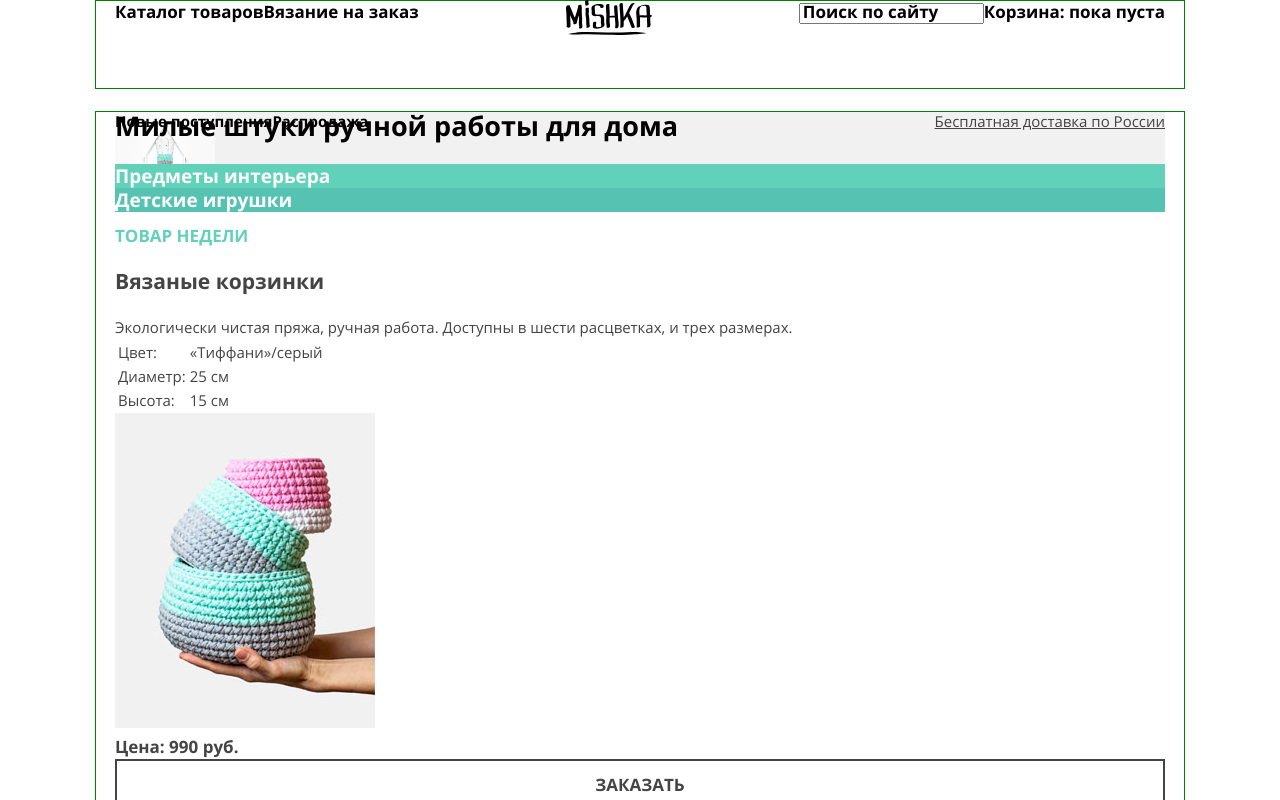
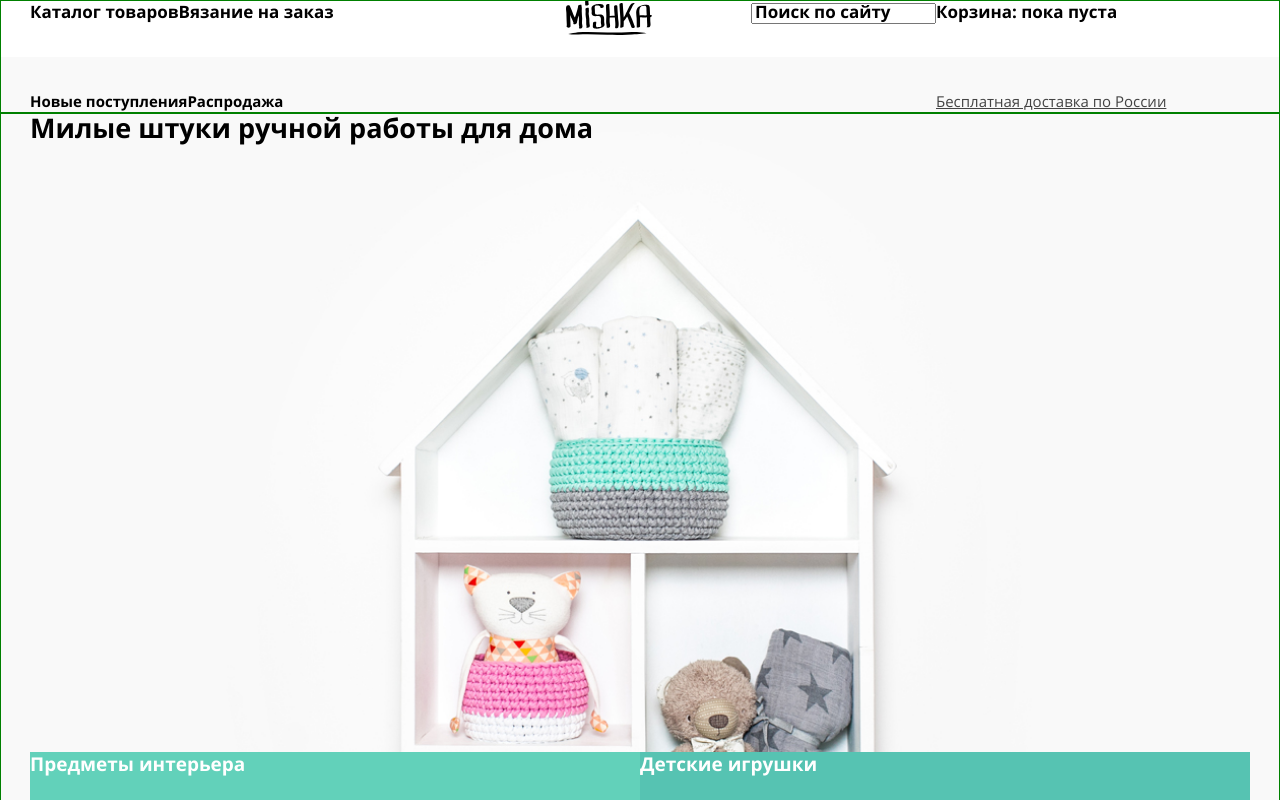
Before and after one commit to Igor-Belov/920149-mishka-20, a plain HTML site: page source/index.html in a window 1280 px wide. Shown: the top 800 px of the page. Drawn offline with nearby package versions, Linux system fonts and the light colour scheme; files that its build step writes are made by us from their sources.

Commit message:
сделал сетку шапки и второго блока без учета фонов

```diff
--- a/source/index.html
+++ b/source/index.html
@@ -9,8 +9,8 @@
 
 <body class="page__body">
   <header class="page-header">
-    <div class="page-header__wrapper wrapper">
-      <nav class="page-header__navigation main-navigation">
+    <div class="wrapper">
+      <nav class="main-navigation page-header__navigation">
         <a class="main-navigation__logo">
           <svg width="86" height="35" viewBox="0 0 86 35" fill="none" xmlns="http://www.w3.org/2000/svg"
             aria-label="Логотип магазина">
@@ -40,11 +40,11 @@
               fill="black" />
           </svg>
         </a>
-        <button class="main-navigation__toggle button-toggle-nav js-button-toggle-nav" type="button"
+        <button class="button-toggle-nav main-navigation__toggle js-button-toggle-nav" type="button"
           aria-label="открыть/закрыть меню навигации">
           <span class="button-toggle-nav__img button-toggle-nav__img--open"></span>
         </button>
-        <ul class="main-navigation__list-site site-list">
+        <ul class="site-list main-navigation__list-site">
           <li class="site-list__item">
             <a class="site-list__link" href="catalog.html">Каталог товаров</a>
           </li>
@@ -52,7 +52,8 @@
             <a class="site-list__link" href="form.html">Вязание на&nbsp;заказ</a>
           </li>
         </ul>
-        <ul class="main-navigation__list-promo promo-list">
+        <div class="main-navigation__list-promo">
+          <ul class="promo-list">
             <li class="promo-list__item">
               <a class="promo-list__link" href="#">Новые поступления</a>
             </li>
@@ -60,15 +61,15 @@
               <a class="promo-list__link" href="#">Распродажа</a>
             </li>
           </ul>
+        </div>
         <a class="main-navigation__delivery" href="#">Бесплатная доставка по&nbsp;России</a>
-        <div class="main-navigation__right-side">
-          <form class="main-navigation__search search" action="https://echo.htmlacademy.ru/" method="get">
+        <form class="search main-navigation__search" action="https://echo.htmlacademy.ru/" method="get">
           <label class="search__label">
             <input class="search__input" type="search" name="search" placeholder="Поиск по сайту">
             <span class="search__img"></span>
           </label>
         </form>
-          <a class="main-navigation__cart cart" href="#">
+        <a class="cart main-navigation__cart" href="#">
           <span class="cart__img"></span>
           Корзина:
           <span class="cart__info">пока пуста</span>
@@ -80,16 +81,16 @@
   <main class="page-main">
     <div class="wrapper">
       <h1 class="visually-hidden">Разрешите представиться-магазин вязанных вещей «Мишка»!</h1>
-      <section class="page-main__navigation navigation-products">
+      <section class="navigation-products page-main__navigation">
         <h2 class="navigation-products__title">Милые штуки ручной работы для&nbsp;дома</h2>
         <ul class="navigation-products__list">
-          <li class="navigation-products__item product-button">
+          <li class="product-button navigation-products__item">
             <a class="product-button__link" href="#">
               <span class="product-button__text">Предметы интерьера</span>
               <span class="product-button__img product-button__img--toy"></span>
             </a>
           </li>
-          <li class="navigation-products__item product-button product-button--style--dark">
+          <li class="product-button navigation-products__item product-button--style--dark">
             <a class="product-button__link" href="#">
               <span class="product-button__text">Детские игрушки</span>
               <span class="product-button__img product-button__img--toy"></span>
@@ -100,7 +101,7 @@
 
       <section class="product-of-week">
         <h2 class="product-of-week__title">Товар недели</h2>
-        <article class="product-of-week__article product-card">
+        <article class="product-card product-of-week__article">
           <h3 class="product-card__title">Вязаные корзинки</h3>
           <div class="product-card__description">Экологически чистая пряжа, ручная работа. Доступны в&nbsp;шести
             расцветках, и&nbsp;трех размерах.</div>
@@ -123,7 +124,7 @@
           <div class="product-card__price-block">Цена:
             <span class="price-block__price">990</span>&nbsp;руб.
           </div>
-          <a class="product-card__button button">
+          <a class="button product-card__button">
             <span class="button__text">Заказать</span>
           </a>
         </article>
@@ -133,27 +134,27 @@
       <section class="about-us">
         <h2 class="about-us__title">Коротко о&nbsp;нас:</h2>
         <ul class="about-us__list">
-          <li class="about-us__item about-us-fact">
+          <li class="about-us-fact about-us__item">
             <span class="about-us-fact__img"></span>
             <span class="about-us-fact__text">Экологически чистые материалы</span>
           </li>
-          <li class="about-us__item about-us-fact">
+          <li class="about-us-fact about-us__item">
             <span class="about-us-fact__img"></span>
             <span class="about-us-fact__text">Скандинавский стиль по&nbsp;российской цене</span>
           </li>
-          <li class="about-us__item about-us-fact">
+          <li class="about-us-fact about-us__item">
             <span class="about-us-fact__img"></span>
             <span class="about-us-fact__text">Увеличивает лайки на&nbsp;фотографиях</span>
           </li>
-          <li class="about-us__item about-us-fact">
+          <li class="about-us-fact about-us__item">
             <span class="about-us-fact__img"></span>
             <span class="about-us-fact__text">Связано вручную с&nbsp;любовью и&nbsp;умилением</span>
           </li>
-          <li class="about-us__item about-us-fact">
+          <li class="about-us-fact about-us__item">
             <span class="about-us-fact__img"></span>
             <span class="about-us-fact__text">Поддержка отечественного производителя</span>
           </li>
-          <li class="about-us__item about-us-fact">
+          <li class="about-us-fact about-us__item">
             <span class="about-us-fact__img"></span>
             <span class="about-us-fact__text">Поставляется в&nbsp;подарочной упаковке</span>
           </li>
@@ -162,7 +163,7 @@
 
       <section class="reviews">
         <h2 class="reviews__title">Отзывы</h2>
-        <div class="reviews__wrapper slider">
+        <div class="slider reviews__wrapper">
           <ul class="reviews__list slider__list">
             <li class="reviews__item slider__item">
               <blockquote class="reviews__article">
@@ -222,7 +223,7 @@
         <div class="contact__map">
           <span class="visually-hidden">Карта с&nbsp;адрессом ул.&nbsp;Большая&nbsp;Конюшенная, д.&nbsp;19/8</span>
         </div>
-        <a class="contact__button button" href="#">
+        <a class="button contact__button" href="#">
           <span class="button__text">Напишите нам</span>
         </a>
       </section>
@@ -231,7 +232,7 @@
 
   <footer class="page-footer">
     <div class="wrapper">
-      <div class="page-footer__socials socials">
+      <div class="socials page-footer__socials">
         <ul class="socials__list">
           <li class="socials__item">
             <a class="socials__link socials__link--instagram" href="https://vk.com/htmlacademy"
@@ -265,7 +266,7 @@
           </li>
         </ul>
       </div>
-      <div class="page-footer__copyright copyright">
+      <div class="copyright page-footer__copyright">
         <b class="copyright__text">Разработано:</b>
         <a class="copyright__link" href="https://htmlacademy.ru/intensive/adaptive" aria-label="HTML Academy">
           <svg width="27" height="35" viewBox="0 0 27 35" fill="none" xmlns="http://www.w3.org/2000/svg">
--- a/source/sass/blocks/main-navigation.scss
+++ b/source/sass/blocks/main-navigation.scss
@@ -1,26 +1,36 @@
 .main-navigation {
-  position: relative;
-  display: flex;
-  flex-direction: column;
 
   @media (min-width: $size-tablet) {
-    flex-direction: row;
-    justify-content: space-between;
+    display: grid;
+    grid-template-columns: min-content 1fr min-content min-content;
+    grid-template-rows: min-content min-content;
+  }
+
+  @media (min-width: $size-desktop) {
+    display: grid;
+    grid-template-columns: calc(50% - 149px / 2) 1fr min-content min-content;
+    grid-template-rows: min-content min-content;
   }
 }
 
+
+
 .main-navigation__logo {
-  align-self: center;
-  justify-self: center;
-  min-height: 79px;
+  width: 86px;
+  height: 79px;
 
   @media (min-width: $size-tablet) {
-    min-height: 89px;
+    width: 113px;
+    height: 89px;
+    grid-column: 1/2;
+    grid-row: 1/2;
   }
 
-  @media (min-width: $size-decktop) {
-    min-height: 89px;
-    order: 1;
+  @media (min-width: $size-desktop) {
+    width: 149px;
+    height: 89px;
+    grid-column: 2/3;
+    grid-row: 1/2;
   }
 }
 
@@ -33,41 +43,57 @@
 }
 
 .main-navigation__list-site {
-  @media (min-width: $size-tablet) and (max-width: $size-decktop) {
-    position: absolute;
-    left: 0;
-    top: calc(100% + 20px);
+  @media (min-width: $size-tablet) {
+    grid-column: 1/-2;
+    grid-row: 2/3;
+  }
+
+  @media (min-width: $size-desktop) {
+    grid-column: 1/2;
+    grid-row: 1/2;
   }
 }
 
 .main-navigation__list-promo {
-  position: absolute;
-  left: 0;
-  top: calc(100% + 20px);
+  grid-column: 1/-2;
+  grid-row: 2/3;
 
-  @media (max-width: $size-decktop) {
+  @media (max-width: $size-desktop - 1) {
     display: none;
   }
 }
 
 .main-navigation__delivery {
-  position: absolute;
-  right: 0;
-  top: calc(100% + 20px);
+  grid-column: -1/-2;
+  grid-row: 2/3;
 
   @include font(normal, 15px, 24px, $text-main);
 
-  @media (max-width: $size-tablet) {
+  @media (max-width: $size-mobile-only) {
     display: none;
   }
 }
 
-.main-navigation__right-side {
-  @media (min-width: $size-decktop) {
-    order: 2;
-  }
+.main-navigation__search {
+  grid-column: -2/-3;
+  grid-row: 1/2;
+}
 
-  @media (min-width: $size-tablet) {
-    display: flex;
-  }
+.main-navigation__cart {
+  grid-column: -1/-2;
+  grid-row: 1/2;
+  min-width: 314px;
+  max-width: 500px;
+
+&::before {
+  position: absolute;
+  top: 0;
+  left: 0;
+  display: block;
+  height: 50%;
+  width: 100%;
+  content: "";
+  background-color: $background-first;
+  z-index: -1;
 }
+}
--- a/source/sass/blocks/navigation-products.scss
+++ b/source/sass/blocks/navigation-products.scss
@@ -1,11 +1,43 @@
 .navigation-products {
-  background-color: $background-second;
+  display: flex;
+  flex-direction: column;
+  background-color: $background-main-image;
   background-image: url("../img/hero-mobile@1x.jpg");
-  background-size: 100px 100px;
+  background-size: auto 100%;
   background-repeat: no-repeat;
-  background-position: 0 0;
+  background-position: center 0;
+  min-height: 489px;
+
+  @media(min-width: $size-tablet) {
+    min-height: 758px;
+    background-image: url("../img/hero-tablet@1x.jpg");
+  }
+
+  @media(min-width: $size-desktop) {
+    min-height: 758px;
+    background-image: url("../img/hero-desktop@1x.jpg");
+  }
 }
 
 .navigation-products__title {
+  margin: 0;
   @include font(bold, 27px, 30px, $text-first);
 }
+
+.navigation-products__list {
+  @include list-reset;
+  margin-top: auto;
+
+  @media(min-width: $size-tablet) {
+  display: flex;
+  }
+}
+
+.navigation-products__item {
+  min-height: 103px;
+  @media(min-width: $size-tablet) {
+    display: flex;
+    min-height: 119px;
+    width: 50%;
+  }
+}
--- a/source/sass/blocks/page-header.scss
+++ b/source/sass/blocks/page-header.scss
@@ -1,4 +1,9 @@
 .page-header {
-  @include font(bold, 17px, 24px, $text-first);
-  background-color: $background-first;
+  position: relative;
+  z-index: -2;
+  @include font-nav;
+  background-color: $background-main-image;
+  @media(max-width: $size-mobile-only) {
+    background-color: $background-first;
+  }
 }
--- a/source/sass/blocks/page-main.scss
+++ b/source/sass/blocks/page-main.scss
@@ -1 +1,3 @@
-//main
+.page-main {
+  background-color: $background-main-image;
+}
--- a/source/sass/blocks/product-button.scss
+++ b/source/sass/blocks/product-button.scss
@@ -9,11 +9,6 @@
   }
 }
 
-
-.navigation-products__list {
-  @include list-reset;
-}
-
 .product-button__link {
   text-decoration: none;
   color: inherit;
--- a/source/sass/blocks/site-list.scss
+++ b/source/sass/blocks/site-list.scss
@@ -11,7 +11,7 @@
   @include font-nav;
   text-decoration: none;
 
-  @media (min-width: $size-tablet) and (max-width: $size-decktop) {
+  @media (min-width: $size-tablet) and (max-width: $size-desktop) {
     @include font-nav-second;
   }
 }
--- a/source/sass/color.scss
+++ b/source/sass/color.scss
@@ -18,6 +18,7 @@ $background-navigation-products1-active: #59d5bc;
 $background-navigation-products2: #56c3b2;
 $background-navigation-products2-hover: $decoration-second;
 $background-navigation-products2-active: $decoration-second;
+$background-main-image: #f9f9f9;
 
 $border: $text-main;
 $border-button-slider: #ececec;
--- a/source/sass/global.scss
+++ b/source/sass/global.scss
@@ -45,26 +45,29 @@ img {
   color: $text-first;
 }
 
-$size-mobile: 320px;
+$size-min-mobile: 320px;
 $size-tablet: 708px;
-$size-decktop: 1090px;
+$size-mobile-only: $size-tablet - 1;
+$size-desktop: 1090px;
+$size-max-desktop: $size-desktop + 600;
 
 .wrapper {
-  width: $size-mobile;
+  min-width: $size-min-mobile;
   margin: 0 auto;
   padding: 0 30px;
   outline: 1px solid red;
   outline-offset: -1px;
 
   @media (min-width: $size-tablet) {
-    width: $size-tablet;
-    padding: 0 20px;
+    width: auto;
+    padding: 0 30px;
     outline: 1px solid blue;
   }
 
-  @media (min-width: $size-decktop) {
-    width: $size-decktop;
-    padding: 0 20px;
+  @media (min-width: $size-desktop) {
+    width: auto;
+    max-width: $size-max-desktop;
+    padding: 0 30px;
     outline: 1px solid green;
   }
 }
```
Lines whose indentation alone changed are shown as unchanged.
